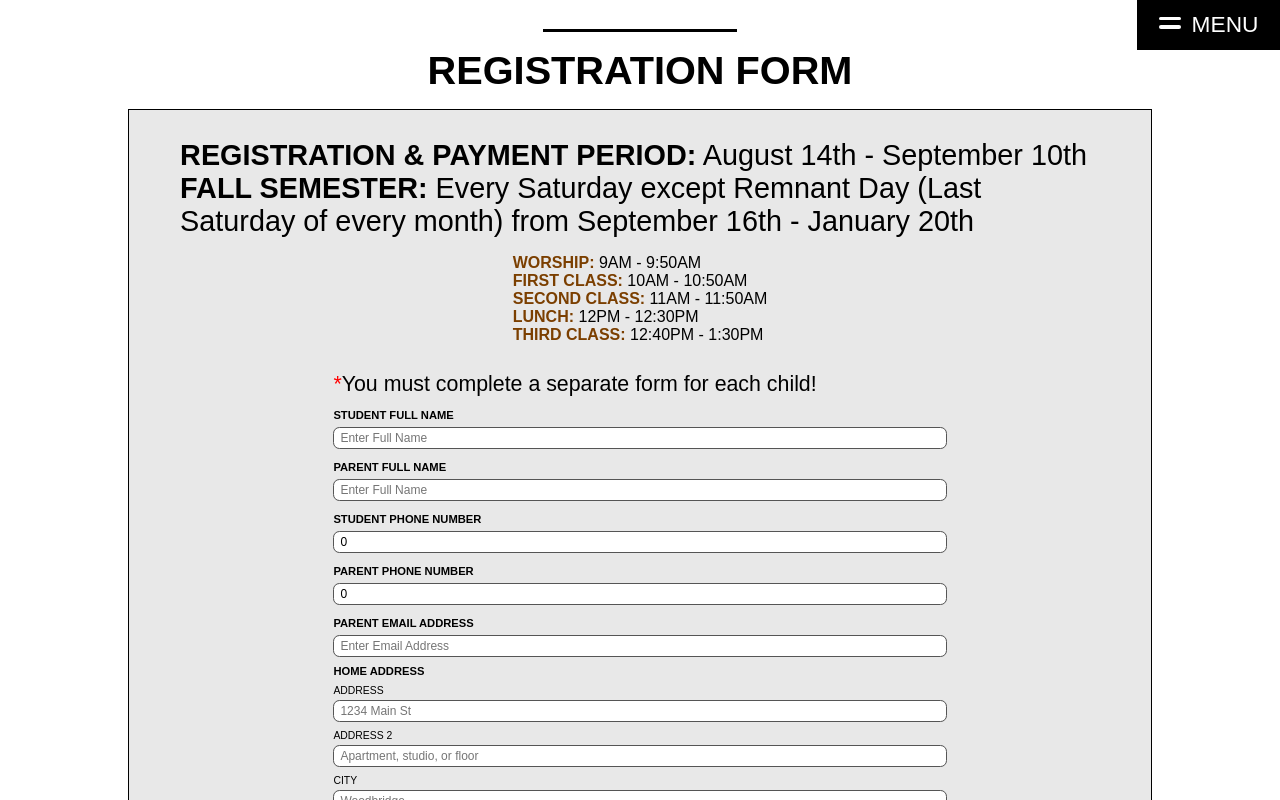
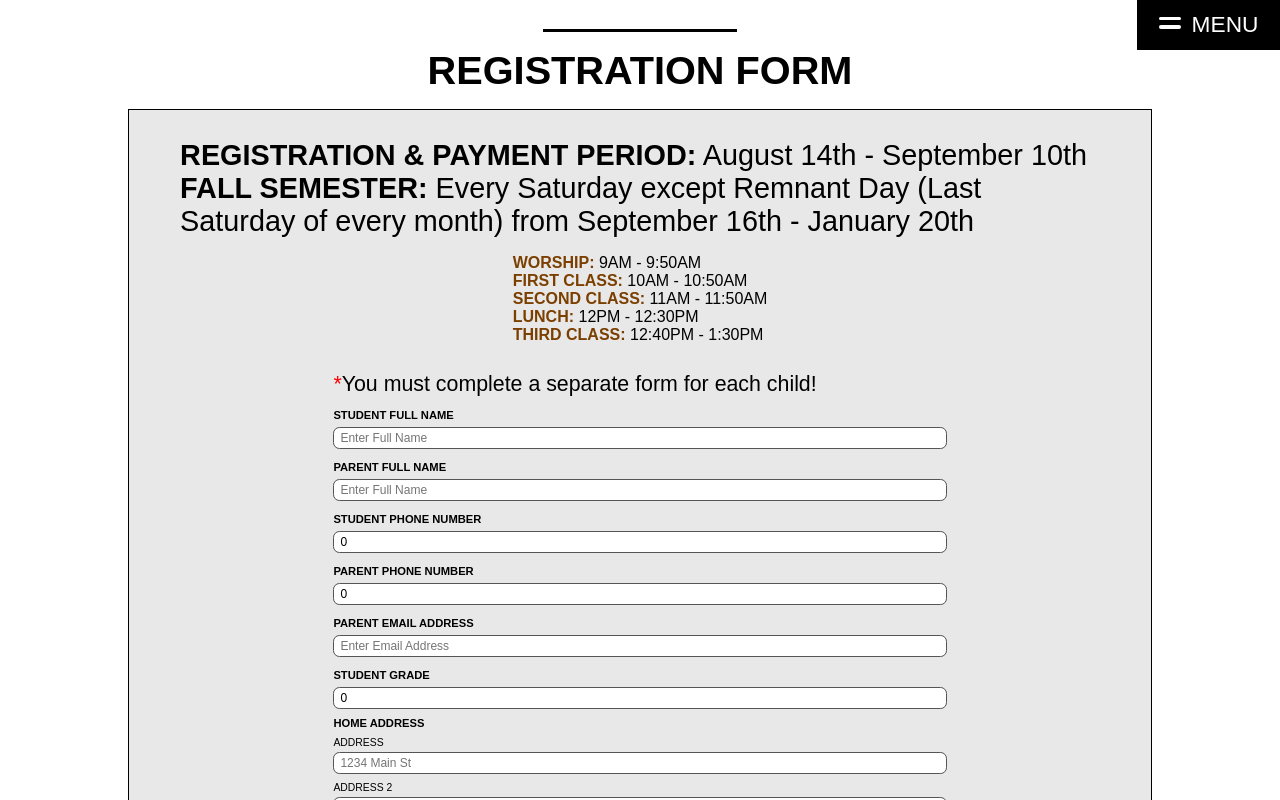
Before and after one commit to jmpark2001/SummitSchool, a React (Create React App) app: page /registration in a window 1280 px wide. Shown: the top 800 px of the page. Built offline with nearby package versions, Linux system fonts and the light colour scheme; no server answers; a web font is replaced by a local one.

Commit message:
Added grade to form

```diff
--- a/src/components/RegistrationForm.js
+++ b/src/components/RegistrationForm.js
@@ -21,6 +21,7 @@ function RegistrationForm() {
         studentPhoneNumber: 0,
         parentPhoneNumber: 0,
         parentEmail: "",
+        studentGrade: 0,
         homeAddress: "",
         homeAddress2: "",
         homeCity: "",
@@ -114,6 +115,7 @@ function RegistrationForm() {
             studentPhoneNumber: 0,
             parentPhoneNumber: 0,
             parentEmail: "",
+            studentGrade: 0,
             homeAddress: "",
             homeAddress2: "",
             homeCity: "",
@@ -223,6 +225,15 @@ function RegistrationForm() {
                                     </Form.Label>
                                     <Col sm={2}>
                                         <Form.Control type="email" name="email" placeholder="Enter Email Address" value={form.parentEmail} onChange={(e) => updateForm({ parentEmail: e.target.value})} required></Form.Control>
+                                    </Col>
+                                </Form.Group>
+
+                                <Form.Group as={Col} className="leftAlign marginTop" controlId="formHorizontalNumber">
+                                    <Form.Label column sm={2}>
+                                        STUDENT GRADE
+                                    </Form.Label>
+                                    <Col sm={2}>
+                                        <Form.Control type="number" name="studentGrade" placeholder="Enter Student Grade" value={form.studentGrade} onChange={(e) => updateForm({ studentGrade: e.target.value})} required></Form.Control>
                                     </Col>
                                 </Form.Group>
                                 <p className="form-label col-form-label col-sm-2 leftAlign marginTop" style={{margin: "0 0 0.5vh 0", fontWeight: "bold"}}>HOME ADDRESS</p>
```
